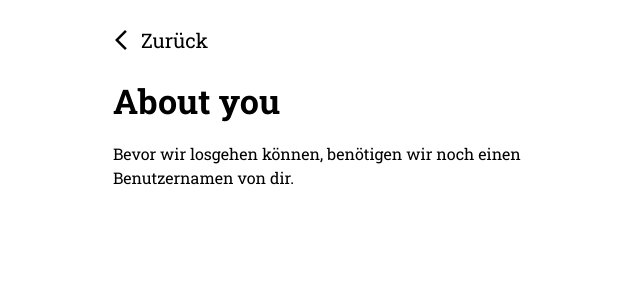
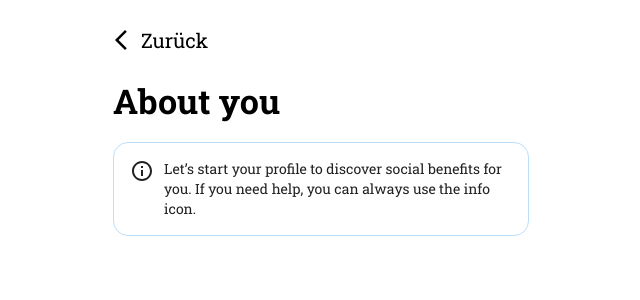
Before and after one commit to Citizen-Knowledge-Graph/foerderfunke-react-app, a React (Create React App) app: page /profile-section/about-you in a window 1280 px wide. Shown: the top 300 px of the page, without its empty margins (319-959 px from the left). Built offline with nearby package versions, Linux system fonts and the light colour scheme.

Commit message:
allow some additional parameters to be passed in the stack components

```diff
--- a/src/components/HStack.js
+++ b/src/components/HStack.js
@@ -1,9 +1,10 @@
 import React from 'react';
 import {Box} from '@mui/material';
 
-const HStack = ({ children, gap = 2, justifyContent = 'flex-start', sx = {}, ...props }) => {
+const HStack = ({children, gap = 2, justifyContent = 'flex-start', alignItems = null, sx = {}, ...props}) => {
     return (
-        <Box display="flex" flexDirection="row" gap={gap} justifyContent={justifyContent} sx={sx} {...props}>
+        <Box display="flex" flexDirection="row" gap={gap} justifyContent={justifyContent} alignItems={alignItems}
+             sx={sx} {...props}>
             {children}
         </Box>
     );
--- a/src/components/VStack.js
+++ b/src/components/VStack.js
@@ -1,9 +1,10 @@
 import React from 'react';
 import {Box} from '@mui/material';
 
-const VStack = ({ children, gap = 2, sx = {}, ...props }) => {
+const VStack = ({children, gap = 2, justifyContent = 'flex-start', alignItems = null, sx = {}, ...props}) => {
     return (
-        <Box display="flex" flexDirection="column" gap={gap} sx={sx} {...props}>
+        <Box display="flex" flexDirection="column" gap={gap} justifyContent={justifyContent} alignItems={alignItems}
+             sx={sx} {...props}>
             {children}
         </Box>
     );
--- a/src/screens/OnboardingWelcome.js
+++ b/src/screens/OnboardingWelcome.js
@@ -6,6 +6,47 @@ import InfoOutlinedIcon from '@mui/icons-material/InfoOutlined';
 import ButtonBase from '@mui/material/ButtonBase';
 import {Link} from "react-router-dom";
 
+const OnboardingWelcome = () => {
+    return (
+        <Layout>
+            <Box sx={styles.container}>
+                <Typography variant="h4" gutterBottom sx={styles.titleText}>
+                    Entdecke personalisierte Leistungen
+                </Typography>
+                <Typography variant="body1" gutterBottom sx={styles.subTitleText}>
+                    Answer some questions about you and find out to which benefits you might be eligible to. The more
+                    questions you answer, the more accurate will be the results you get.
+                </Typography>
+            </Box>
+            <Box>
+                <Card sx={styles.infoCard} data-testid="card">
+                    <CardContent sx={styles.infoCardContent} data-testid="card-content">
+                        <Box sx={styles.infoCardRow}>
+                            <Box sx={styles.infoBox} datatest-id='infoBox'>
+                                <InfoOutlinedIcon/>
+                            </Box>
+                            <Typography variant="body2" component="div">
+                                All data is stored locally on your device. It never leaves your device at least you
+                                decide otherwise.
+                            </Typography>
+                        </Box>
+                    </CardContent>
+                </Card>
+            </Box>
+            <Box sx={styles.buttonCardContainer} data-testid="button-card-container">
+                <Card sx={styles.buttonCard} data-testid="button-card">
+                    <ButtonBase component={Link} to="/onboarding-username">
+                        <CardContent sx={styles.buttonCardContent} data-testid="card-content">
+                            <Typography variant="h6" gutterBottom sx={styles.buttonCardText}>
+                                Los geht's!
+                            </Typography>
+                        </CardContent>
+                    </ButtonBase>
+                </Card>
+            </Box>
+        </Layout>
+    );
+};
 
 const styles = {
     container: {
@@ -75,46 +116,4 @@ const styles = {
     }
 };
 
-const OnboardingWelcome = () => {
-    return (
-        <Layout>
-            <Box sx={styles.container}>
-                <Typography variant="h4" gutterBottom sx={styles.titleText}>
-                    Entdecke personalisierte Leistungen
-                </Typography>
-                <Typography variant="body1" gutterBottom sx={styles.subTitleText}>
-                    Answer some questions about you and find out to which benefits you might be eligible to. The more
-                    questions you answer, the more accurate will be the results you get.
-                </Typography>
-            </Box>
-            <Box>
-                <Card sx={styles.infoCard} data-testid="card">
-                    <CardContent sx={styles.infoCardContent} data-testid="card-content">
-                        <Box sx={styles.infoCardRow}>
-                            <Box sx={styles.infoBox} datatest-id='infoBox'>
-                                <InfoOutlinedIcon/>
-                            </Box>
-                            <Typography variant="body2" component="div">
-                                All data is stored locally on your device. It never leaves your device at least you
-                                decide otherwise.
-                            </Typography>
-                        </Box>
-                    </CardContent>
-                </Card>
-            </Box>
-            <Box sx={styles.buttonCardContainer} data-testid="button-card-container">
-                <Card sx={styles.buttonCard} data-testid="button-card">
-                    <ButtonBase component={Link} to="/onboarding-username">
-                        <CardContent sx={styles.buttonCardContent} data-testid="card-content">
-                            <Typography variant="h6" gutterBottom sx={styles.buttonCardText}>
-                                Los geht's!
-                            </Typography>
-                        </CardContent>
-                    </ButtonBase>
-                </Card>
-            </Box>
-        </Layout>
-    );
-};
-
 export default OnboardingWelcome;
--- a/src/screens/profile-section/ProfileSectionScreen.js
+++ b/src/screens/profile-section/ProfileSectionScreen.js
@@ -31,7 +31,7 @@ const ProfileSectionScreen = () => {
     return (
         <Layout>
             {profileSectionData ? (
-                    <ProfileSectionContext title={profileSectionData.title}/>)
+                    <ProfileSectionContext title={profileSectionData.title} infoBox={id==='about-you'}/>)
                 :
                 null
             }
--- a/src/screens/profile-section/components/ProfileSectionContext.js
+++ b/src/screens/profile-section/components/ProfileSectionContext.js
@@ -1,18 +1,40 @@
 import React from 'react';
-import {Typography} from '@mui/material';
+import {Box, Card, CardContent, Typography} from '@mui/material';
 import VStack from "../../../components/VStack";
+import InfoOutlinedIcon from "@mui/icons-material/InfoOutlined";
+import {blue} from "@mui/material/colors";
+import HStack from "../../../components/HStack";
 
-const ProfileSectionContext = ({title}) => {
+const ProfileSectionContext = ({title, infoBox}) => {
 
     return (
         <VStack>
-            <VStack gap={1}>
-                <Typography variant="h4" gutterBottom sx={styles.titleText}>
-                    {title}
-                </Typography>
-                <Typography variant="body1" gutterBottom sx={styles.subTitleText}>
-                    Bevor wir losgehen können, benötigen wir noch einen Benutzernamen von dir.
-                </Typography>
+            <VStack gap={1} alignItems={'flex-start'}>
+                <HStack>
+                    <Typography variant="h4" gutterBottom sx={styles.titleText}>
+                        {title}
+                    </Typography>
+                </HStack>
+                {
+                    infoBox ? (
+                        <HStack>
+                            <Card sx={styles.infoCard} data-testid="card">
+                                <CardContent sx={styles.infoCardContent} data-testid="card-content">
+                                    <Box sx={styles.infoCardRow}>
+                                        <Box sx={styles.infoBox} datatest-id='infoBox'>
+                                            <InfoOutlinedIcon/>
+                                        </Box>
+                                        <Typography variant="body2" component="div">
+                                            Let’s start your profile to discover social benefits for you. If you need
+                                            help,
+                                            you can always use the info icon.
+                                        </Typography>
+                                    </Box>
+                                </CardContent>
+                            </Card>
+                        </HStack>
+                    ) : null
+                }
             </VStack>
         </VStack>
     );
@@ -25,7 +47,35 @@ const styles = {
     subTitleText: {
         fontSize: '16px',
         fontWeight: '400'
-    }
+    },
+    infoCard: {
+        width: '100%',
+        borderRadius: '15px',
+        display: 'flex',
+        flexDirection: 'column',
+        justifyContent: 'space-between',
+        borderWidth: '1px',
+        borderStyle: 'solid',
+        borderColor: blue[100],
+        boxShadow: 'none',
+    },
+    infoCardContent: {
+        padding: '16px',
+        "&:last-child": {
+            paddingBottom: '16px',
+        }
+    },
+    infoCardRow: {
+        display: 'flex',
+        flexDirection: 'row',
+        justifyContent: 'space-between',
+        gap: '10px',
+    },
+    infoBox: {
+        display: 'flex',
+        flexDirection: 'column',
+        justifyContent: 'flex-start',
+    },
 };
 
 export default ProfileSectionContext;
```
Also changed, not shown: public/assets/data/profile-sections/job.json (added, +20 -0 lines).
